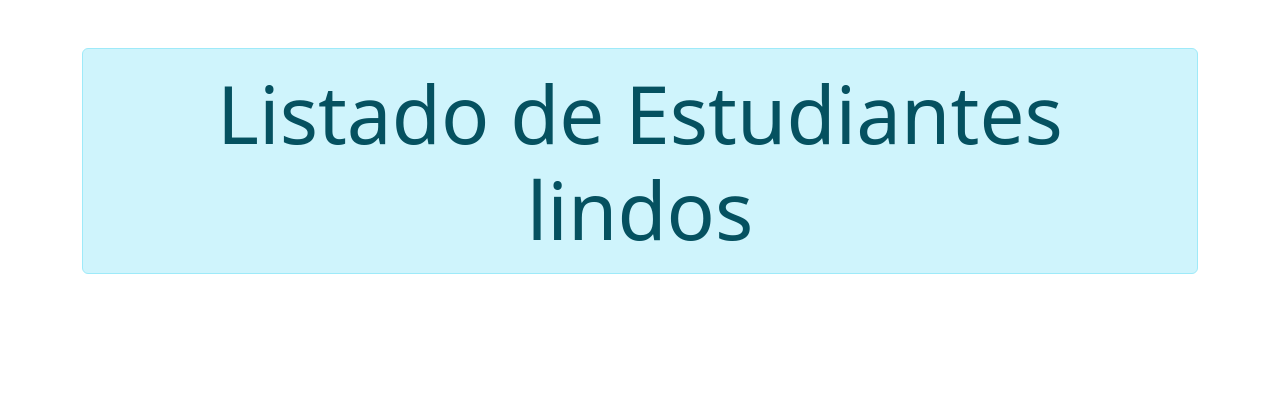
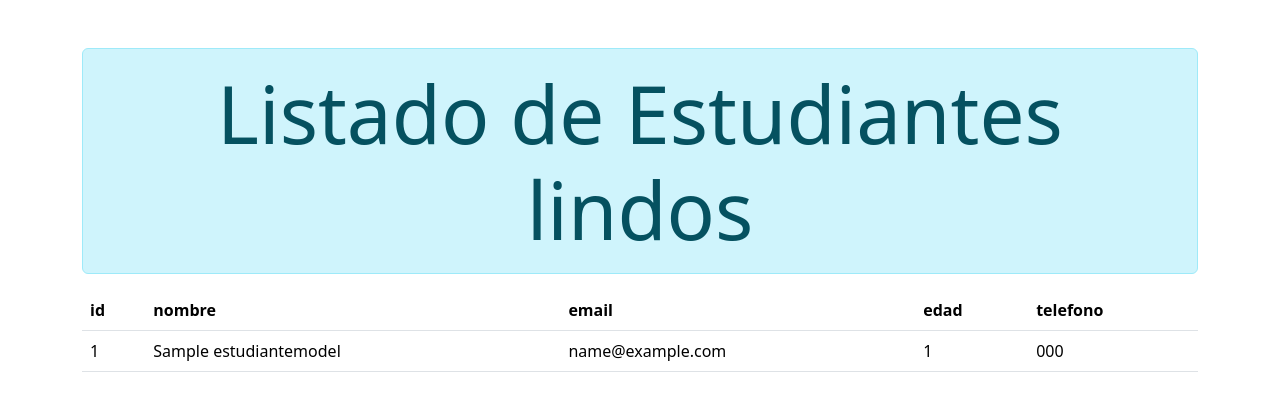
Before and after one commit to ealesaph/django_model_practice, a Django app: page / in a window 1280 px wide. Shown: the top 411 px of the page. Run offline with Django 5.2, Linux system fonts and the light colour scheme; tables that the repository leaves empty hold one stand-in row (values such as "Sample post").

Commit message:
Bucle For

```diff
--- a/practicaModelo/templates/estudianteDatos.html
+++ b/practicaModelo/templates/estudianteDatos.html
@@ -10,7 +10,28 @@
 <body class="container mt-5">
     <div class="alert alert-info display-1 text-center"> Listado de Estudiantes lindos</div>
     {% if lista_estudiante %}
-
+        <table class="table">
+            <thead>
+                <tr>
+                    <th>id</th>
+                    <th>nombre</th>
+                    <th>email</th>
+                    <th>edad</th>
+                    <th>telefono</th>
+                </tr>
+            </thead>
+            <tbody>
+                {% for e in lista_estudiante %}
+                    <tr>
+                        <td>{{ e.id }}</td>
+                        <td>{{ e.nombre }}</td>
+                        <td>{{ e.email }}</td>
+                        <td>{{ e.edad }}</td>
+                        <td>{{ e.telefono }}</td>
+                    </tr>
+                {% endfor %}
+            </tbody>
+        </table>
     {% else %}
         <div class="text-center alert alert-warning"> No hay estudiantes lindos registrados</div>
     {% endif %}
```
